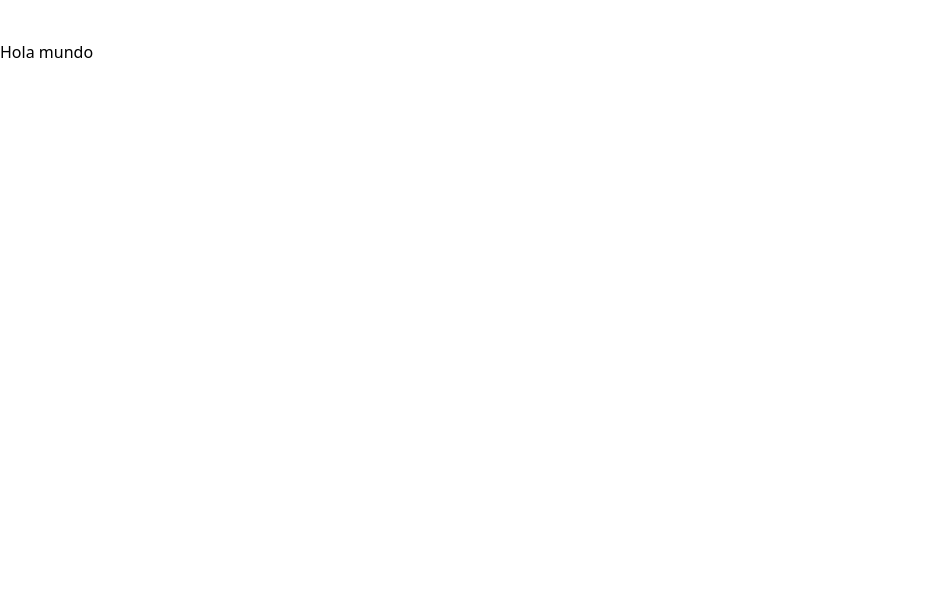
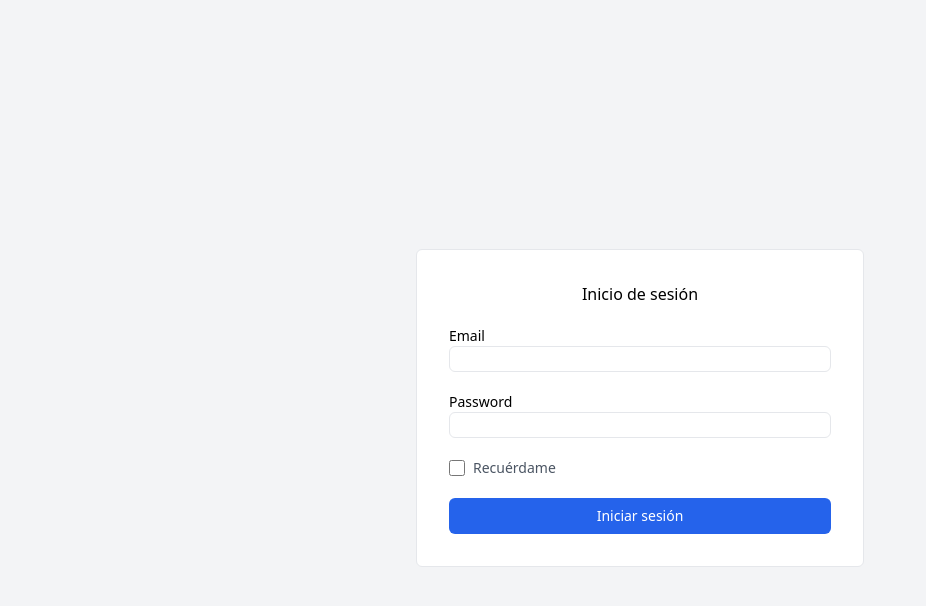
Before and after one commit to Edison0125/prueba_tecnica, a React (Vite) app: page / in a window 1280 px wide. Shown: the top 606 px of the page, without its empty margins (0-926 px from the left). Built offline with nearby package versions, Linux system fonts and the light colour scheme.

Commit message:
Implementación inicial de las rutas

```diff
--- a/src/App.tsx
+++ b/src/App.tsx
@@ -1,12 +1,17 @@
+import { BrowserRouter as Router, Routes, Route } from "react-router-dom";
+import Login from "./pages/Login";
+import Dashboard from "./pages/Dashboard";
+
 function App() {
 
 
   return (
-    <main className="py-10">
-      <h1>
-        Hola mundo
-      </h1>
-    </main>
+    <Router>
+      <Routes>
+        <Route path="/" element={<Login />} />
+        <Route path="/dashboard" element={<Dashboard />} />
+      </Routes>
+    </Router>
   )
 }
 
```
